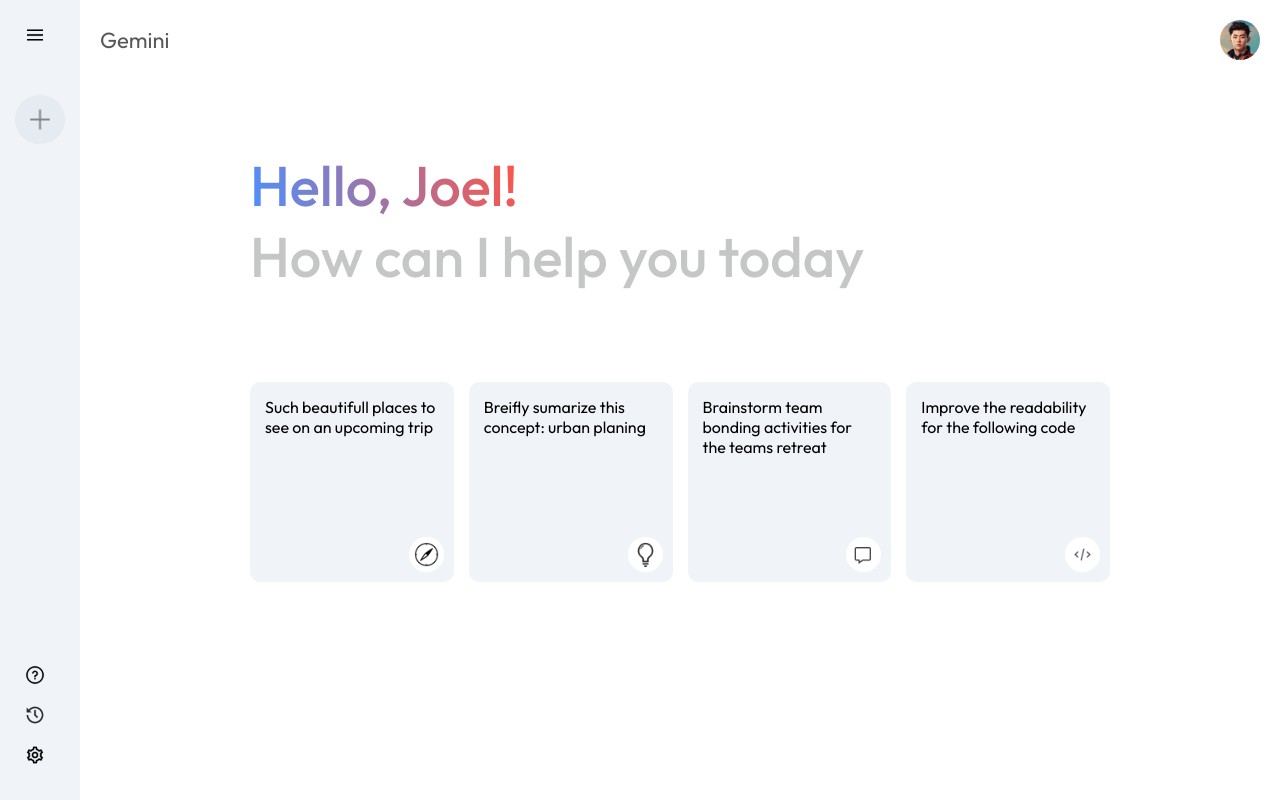
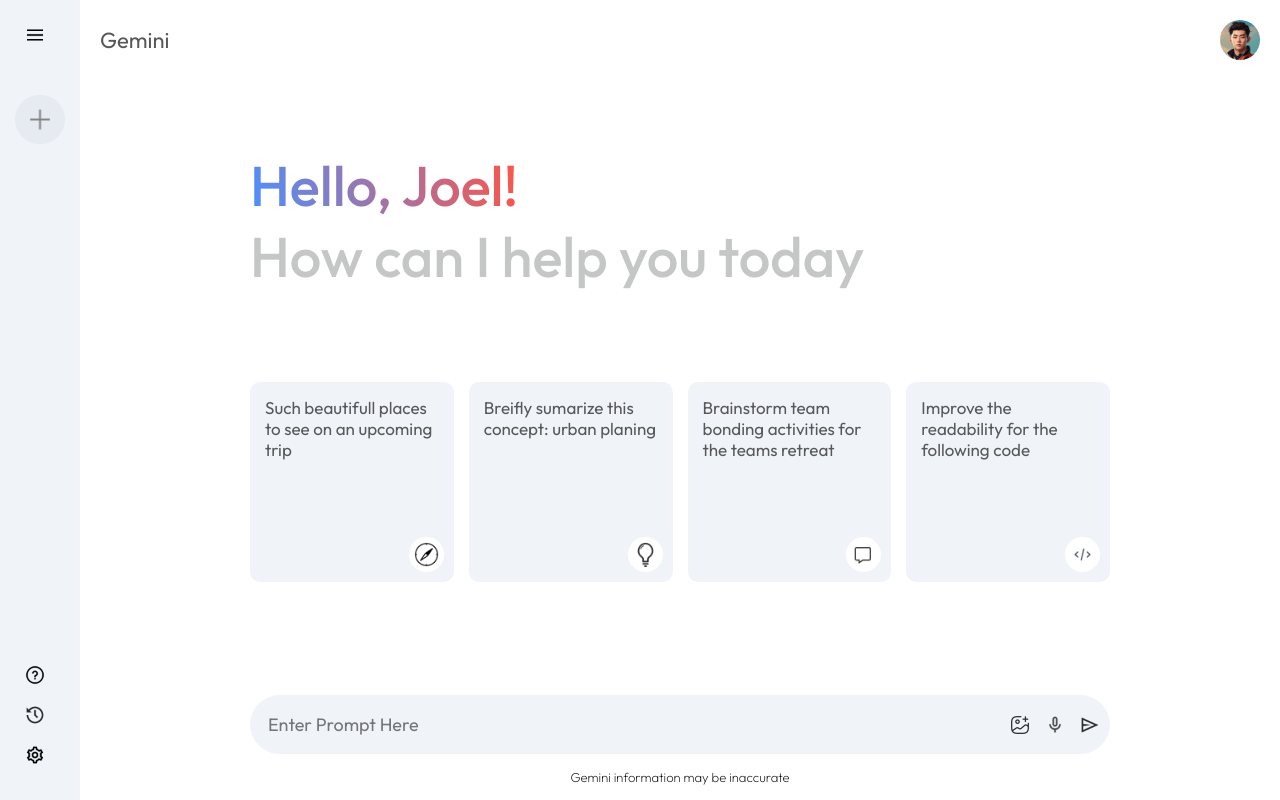
Before and after one commit to jmoonoz/Gemini-Clone, a React (Vite) app: page / in a window 1280 px wide. Built offline with nearby package versions, Linux system fonts and the light colour scheme.

Commit message:
integrated gemini api

```diff
--- a/package.json
+++ b/package.json
@@ -10,6 +10,7 @@
     "preview": "vite preview"
   },
   "dependencies": {
+    "@google/generative-ai": "^0.17.1",
     "react": "^18.3.1",
     "react-dom": "^18.3.1"
   },
--- a/src/components/Main/Main.jsx
+++ b/src/components/Main/Main.jsx
@@ -1,8 +1,19 @@
-import React from "react";
+import React, { useContext } from "react";
 import "./Main.scss";
 import { assets } from "../../assets/assets";
+import {Context} from "../../context/Context"
 
 const Main = () => {
+  const {
+    onSend,
+    recentPromt,
+    showResult,
+    loading,
+    resultData,
+    setInput,
+    input,
+  } = useContext(Context);
+
   return (
     <div className="main">
       <div className="nav">
@@ -34,6 +45,17 @@
             <img src={assets.code_icon} alt="" />
           </div>
         </div>
+        <div className="main-bottom">
+          <div className="search-box">
+            <input onChange={(e)=>setInput(e.target.value)} value={input} type="text" placeholder="Enter Prompt Here" />
+            <div>
+              <img src={assets.gallery_icon} alt="" />
+              <img src={assets.mic_icon} alt="" />
+              <img onClick={()=> onSend()} src={assets.send_icon} alt="" />
+            </div>
+          </div>
+          <p className="bottom-info">Gemini information may be inaccurate</p>
+        </div>
       </div>
     </div>
   );
--- a/src/components/Main/Main.scss
+++ b/src/components/Main/Main.scss
@@ -60,6 +60,59 @@
         bottom: 10px;
         right: 10px;
       }
+
+      p {
+        color: #585858;
+        font-size: 17px;
+      }
+    }
+
+    .card:hover {
+      background-color: #dfe4ea;
+    }
+  }
+
+  .main-bottom {
+    position: absolute;
+    bottom: 0;
+    width: 100%;
+    max-width: 900px;
+    padding: 0px 20px;
+    margin: auto;
+
+    .search-box {
+      display: flex;
+      align-items: center;
+      justify-content: space-between;
+      gap: 20px;
+      background-color: #f0f4f9;
+      padding: 10px;
+      border-radius: 50px;
+
+      img {
+        width: 20px;
+      }
+
+      input {
+        flex: 1;
+        background-color: transparent;
+        border: none;
+        outline: none;
+        padding: 8px;
+        font-size: 18px;
+      }
+
+      div {
+        display: flex;
+        align-items: center;
+        gap: 15px;
+      }
+    }
+    .bottom-info {
+      font-size: 13px;
+      margin: 15px auto;
+      text-align: center;
+      font-weight: 200;
     }
   }
 }
--- /dev/null
+++ b/src/config/gemini.js
@@ -0,0 +1,104 @@
+// const apiKey = "AIzaSyCXJmIwxBT0GhUDxZNBG4tmF3e815Bo4ic";
+
+/*
+ * Install the Generative AI SDK
+ *
+ * $ npm install @google/generative-ai
+ */
+
+// const {
+//   GoogleGenerativeAI,
+//   HarmCategory,
+//   HarmBlockThreshold,
+// } = require("@google/generative-ai");
+
+// const MODEL_NAME = "gemini-1.0-pro";
+// const API_KEY = "AIzaSyCXJmIwxBT0GhUDxZNBG4tmF3e815Bo4ic";
+
+// // const apiKey = "AIzaSyCXJmIwxBT0GhUDxZNBG4tmF3e815Bo4ic";
+// const genAI = new GoogleGenerativeAI(apiKey);
+
+// async function run(prompt) {
+//   const genAI = new GoogleGenerativeAI(API_KEY);
+//   const model = genAI.getGenerativeModel({ model: MODEL_NAME });
+
+//   const generationConfig = {
+//     temperature: 1,
+//     topP: 0.95,
+//     topK: 64,
+//     maxOutputTokens: 8192,
+//     responseMimeType: "text/plain",
+//   };
+
+//   const safetySettings = [
+//     {
+//       category: HarmCategory.HARM_CATEGORY_HARASSMENT,
+//       threshold: HarmBlockThreshold.BLOCK_MEDIUM_AND_ABOVE,
+//     },
+//     {
+//       category: HarmCategory.HARM_CATEGORY_HATE_SPEECH,
+//       threshold: HarmBlockThreshold.BLOCK_MEDIUM_AND_ABOVE,
+//     },
+//     {
+//       category: HarmCategory.HARM_CATEGORY_SEXUALLY_EXPLICIT,
+//       threshold: HarmBlockThreshold.BLOCK_MEDIUM_AND_ABOVE,
+//     },
+//     {
+//       category: HarmCategory.HARM_CATEGORY_DANGEROUS_CONTENT,
+//       threshold: HarmBlockThreshold.BLOCK_MEDIUM_AND_ABOVE,
+//     },
+//   ];
+//   const chat = model.startChat({
+//     generationConfig,
+//     safetySettings,
+//     history: [],
+//   });
+
+//   const result = await chat.sendMessage(prompt);
+//   const response = result.response;
+//   console.log(response.text());
+// }
+
+// export default run;
+
+/*
+ * Install the Generative AI SDK
+ *
+ * $ npm install @google/generative-ai
+ */
+
+import {
+  GoogleGenerativeAI,
+  HarmCategory,
+  HarmBlockThreshold,
+} from "@google/generative-ai";
+
+const apiKey = "AIzaSyCXJmIwxBT0GhUDxZNBG4tmF3e815Bo4ic";
+const genAI = new GoogleGenerativeAI(apiKey);
+
+const model = genAI.getGenerativeModel({
+  model: "gemini-1.5-flash",
+});
+
+const generationConfig = {
+  temperature: 1,
+  topP: 0.95,
+  topK: 64,
+  maxOutputTokens: 8192,
+  responseMimeType: "text/plain",
+};
+
+async function run(prompt) {
+  const chatSession = model.startChat({
+    generationConfig,
+    // safetySettings: Adjust safety settings
+    // See https://ai.google.dev/gemini-api/docs/safety-settings
+    history: [],
+  });
+
+  const result = await chatSession.sendMessage(prompt);
+  console.log(result.response.text());
+  return result.response.text();
+}
+
+export default run;
--- /dev/null
+++ b/src/context/Context.jsx
@@ -0,0 +1,47 @@
+import { createContext, useState } from "react";
+import run from "../config/gemini";
+
+export const Context = createContext();
+
+const ContextProvidor = (props) => {
+  const [input, setInput] = useState("");
+  const [recentPrompt, setRecentPrompt] = useState("");
+  const [prevPrompt, setPrevPrompt] = useState([]);
+  const [showResults, setShowResult] = useState(false);
+  const [loading, setLoading] = useState(false);
+  const [resultData, setResultData] = useState("");
+
+  const onSend = async (prompt) => {
+
+    setResultData("");
+    setLoading(true);
+    // setShowResults(true);
+
+    // once response is submitted the input section will reset
+    const response = await run(input);
+    setResultData(response);
+    setLoading(false);
+    setInput("");
+  };
+
+  // onSend("What is React JS");
+
+  const contextValue = {
+    prevPrompt,
+    setPrevPrompt,
+    onSend,
+    setRecentPrompt,
+    recentPrompt,
+    showResults,
+    loading,
+    resultData,
+    input,
+    setInput
+  };
+
+  return (
+    <Context.Provider value={contextValue}>{props.children}</Context.Provider>
+  );
+};
+
+export default ContextProvidor;
--- a/src/main.jsx
+++ b/src/main.jsx
@@ -1,10 +1,11 @@
-import { StrictMode } from 'react'
-import { createRoot } from 'react-dom/client'
-import App from './App.jsx'
-import './index.css'
+import { StrictMode } from "react";
+import { createRoot } from "react-dom/client";
+import App from "./App.jsx";
+import "./index.css";
+import ContextProvidor from "./context/Context.jsx";
 
-createRoot(document.getElementById('root')).render(
-  <StrictMode>
+createRoot(document.getElementById("root")).render(
+  <ContextProvidor>
     <App />
-  </StrictMode>,
-)
+  </ContextProvidor>
+);
```
Also changed, not shown: 2 other files (tests, documents, lock files or other folders).
